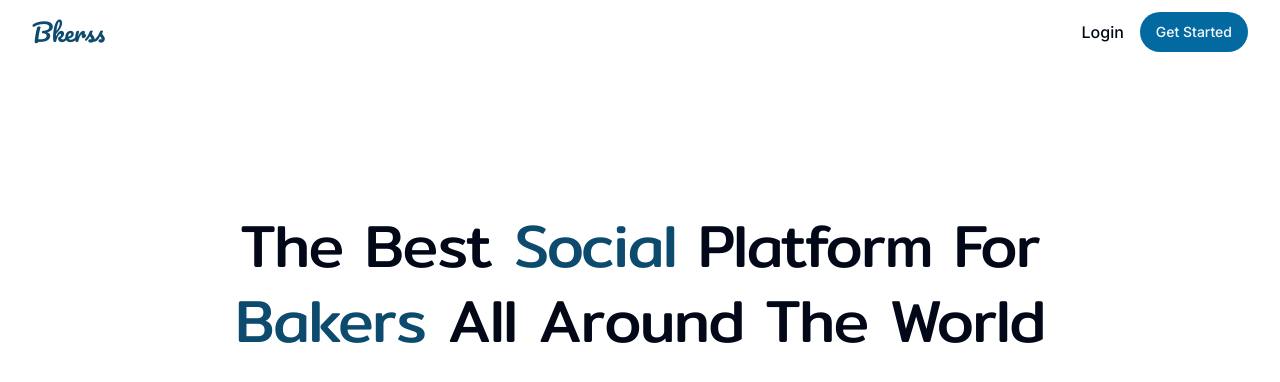
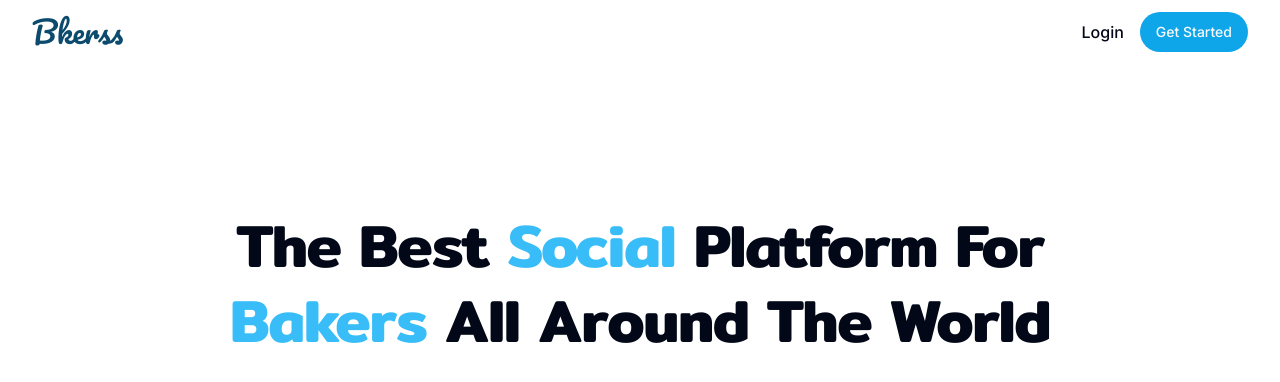
Before and after one commit to victoroab/bkerss, a Next.js app: page / in a window 1280 px wide. Shown: the top 382 px of the page. Built offline with nearby package versions, Linux system fonts and the light colour scheme.

Commit message:
ui: changed colors on hero section

```diff
--- a/src/app/page.tsx
+++ b/src/app/page.tsx
@@ -3,8 +3,8 @@ import { cn } from '@/lib/utils'
 import { Mitr } from 'next/font/google'
 
 const montseMitr = Mitr({
-  weight: '400',
-  subsets: ['latin'],
+  weight: ['400', '500', '600', '700'],
+  subsets: ['thai'],
 })
 
 export default function Home() {
@@ -16,11 +16,11 @@ export default function Home() {
           <span
             className={cn(
               montseMitr.className,
-              'text-6xl font-bold text-balance md:max-w-4xl text-center leading-tight tracking-tight'
+              'text-6xl font-semibold text-balance md:max-w-4xl text-center leading-tight tracking-tight'
             )}
           >
-            The Best <span className="text-sky-900">Social</span> Platform For{' '}
-            <span className="text-sky-900">Bakers</span> All Around The World
+            The Best <span className="text-sky-400">Social</span> Platform For{' '}
+            <span className="text-sky-400">Bakers</span> All Around The World
           </span>
         </div>
       </main>
--- a/src/components/headers.tsx
+++ b/src/components/headers.tsx
@@ -32,13 +32,13 @@ export function Header() {
     >
       <nav className="container flex items-center justify-between py-3">
         <span
-          className={cn(pacifico.className, 'text-2xl font-bold text-sky-900')}
+          className={cn(pacifico.className, 'text-3xl font-bold text-sky-900')}
         >
           Bkerss
         </span>
         <div className="flex items-center gap-4">
           <span className="cursor-pointer font-medium">Login</span>
-          <Button className="rounded-3xl bg-sky-700 hover:bg-sky-600">
+          <Button className="rounded-3xl bg-sky-500 hover:bg-sky-600">
             Get Started
           </Button>
         </div>
```
